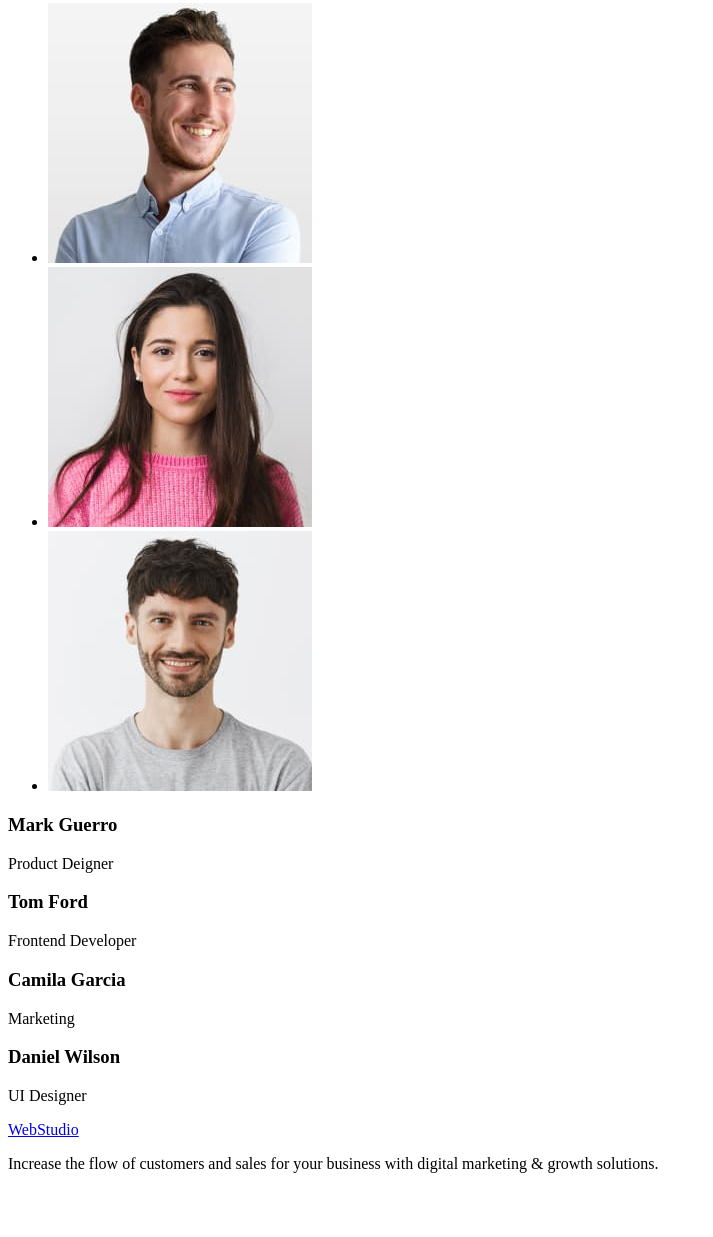
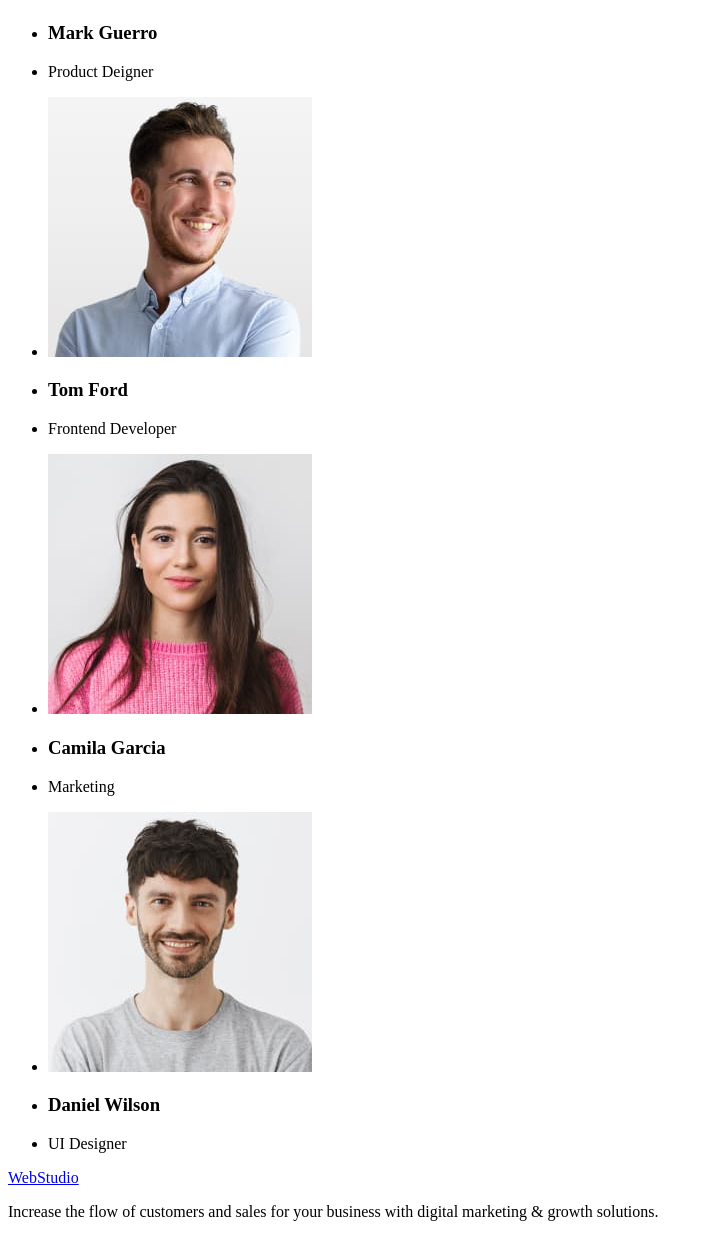
Before and after one commit to Ppaapant/goit-markup-hw-01, a plain HTML site: page index.html in a window 1280 px wide. Shown: the part 913-2150 px from the top of the page, without its empty margins (0-713 px from the left). Before the commit the page ends 2102 px from the top, so only its background shows below. Drawn offline with Linux system fonts and the light colour scheme.

Commit message:
add marup

```diff
--- a/index.html
+++ b/index.html
@@ -18,7 +18,7 @@
         </nav>
         <address>
           <ul>
-        <li><a href="mailto:info@devstudio.com">mailto:info@devstudio.com</a></li>
+        <li><a href="mailto:info@devstudio.com">info@devstudio.com</a></li>
         <li><a href="tel:+110001111111">+11 (000) 111-11-11</a></li>
       </ul>
         </address>
@@ -29,9 +29,9 @@
   <h1>Effective Solutions for Your Business</h1>
   <button type="button">Order Service</button>
   </section>
+  <h2>Benefits</h2>
 
   <section>
-    <h2>Benefits</h2>
     <h3>Strategy</h3>
     <h3>Punctuality</h3>
     <h3>Diligence</h3>
@@ -48,19 +48,19 @@
  <section>
  <h2>Our Team</h2>
  <ul>
- <li><img src="./images/tty.jpg"  width="264px" alt="Mark Guerro"/></li>
- <li><img src="./images/Goit.jpg"  width="264px" alt="Tom Ford" /></li>
- <li><img src="./images/ggoo.jpg"  width="264px" alt="Camila Garcia" />
- <li><img src="./images/ggo.jpg"  width="264px" alt="Daniel Wilson" /></li>
+ <li><img src="./images/tty.jpg"  width="264" alt="Mark Guerro"/></li>
+ <li><h3>Mark Guerro</h3></li>
+ <li><p>Product Deigner</p></li>
+ <li><img src="./images/Goit.jpg"  width="264" alt="Tom Ford" /></li>
+ <li><h3>Tom Ford</h3></li>
+ <li><p>Frontend Developer</p></li>
+ <li><img src="./images/ggoo.jpg"  width="264" alt="Camila Garcia" /></li>
+ <li><h3>Camila Garcia</h3></li>
+ <li><p>Marketing</p></li>
+ <li><img src="./images/ggo.jpg"  width="264" alt="Daniel Wilson" /></li>
+ <li><h3>Daniel Wilson</h3></li>
+ <li> <p>UI Designer</p></li>
 </ul>
-<h3>Mark Guerro</h3>
- <p>Product Deigner</p>
- <h3>Tom Ford</h3>
- <p>Frontend Developer</p>
- <h3>Camila Garcia</h3>
- <p>Marketing</p>
- <h3>Daniel Wilson</h3>
- <p>UI Designer</p>
  </section>
  </main>
  <footer>
```
